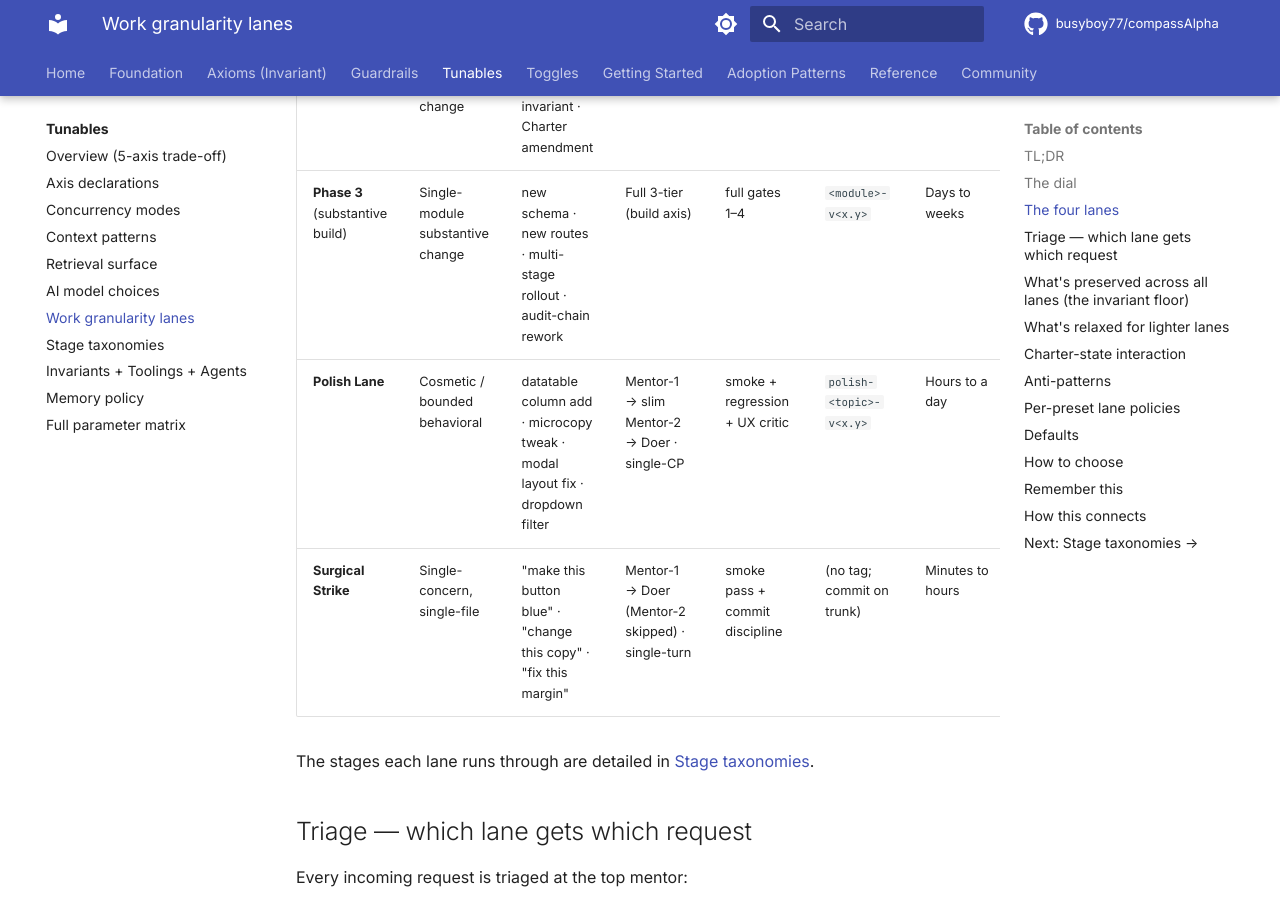
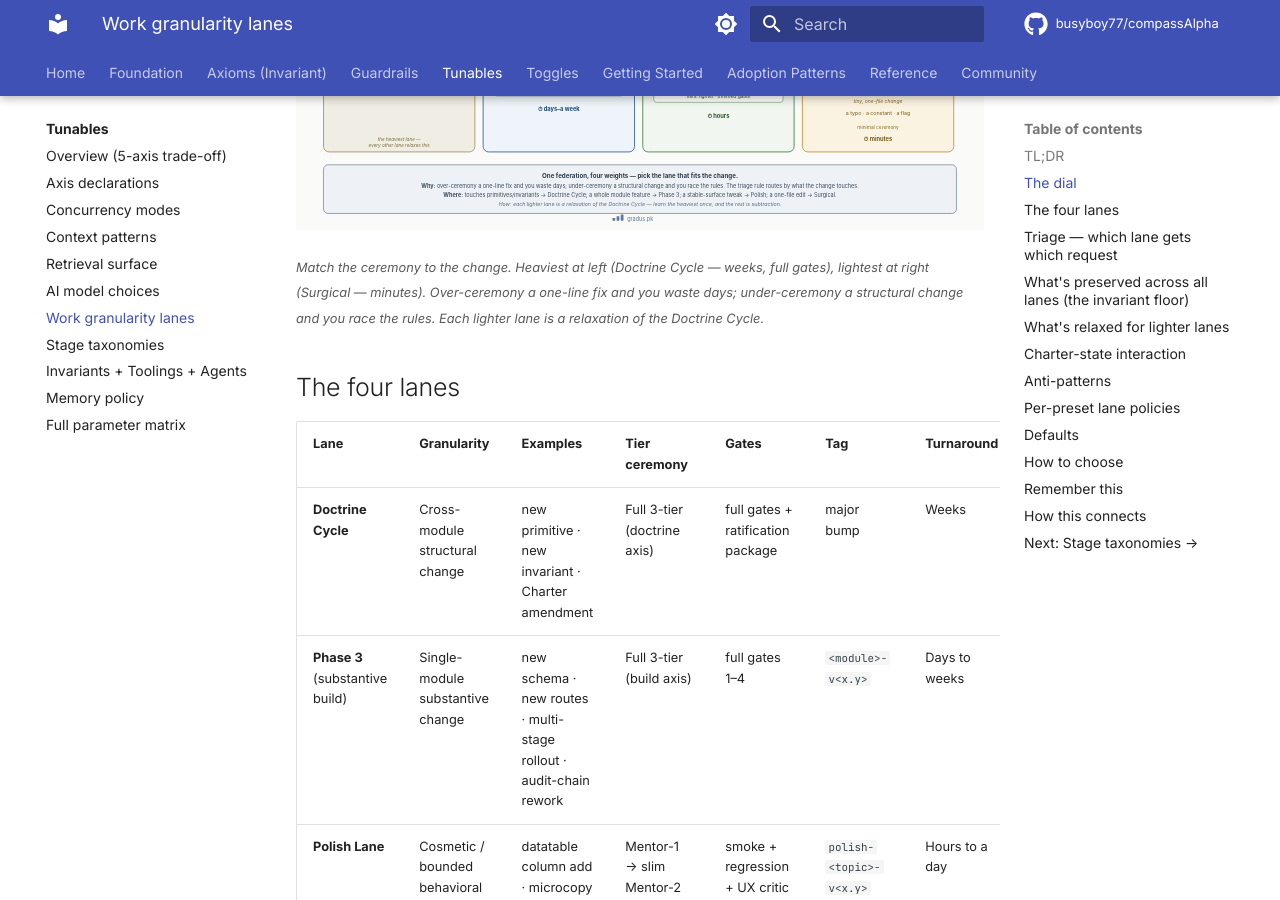
Before and after one commit to busyboy77/compassAlpha, an MkDocs documentation site: the page built from docs/03-tunables/work-granularity-lanes.md, in a window 1280 px wide and 900 px high, scrolled down 1088 px. Built offline with MkDocs 1.6.1 and Material for MkDocs 9.7.7, drawn with Linux system fonts in a browser that asks for light colours; comment, search, counter and statistics services are not loaded.

Commit message:
Item 3 (Batch A): three structural diagrams
New how/why/where illustrations (intrinsic width/height for the lightbox,
no meta-language): work-granularity lanes as a ceremony-to-size ladder;
the LOCKED<->UNLOCKED Charter alternation state machine; the three Charter
postures (LOCKED/UNLOCKED/DECOUPLED). Embedded on work-granularity-lanes,
cycle-toggles, and axis-declarations.

Co-Authored-By: Claude Opus 4.8 (1M context) <noreply@anthropic.com>

```diff
--- a/docs/03-tunables/work-granularity-lanes.md
+++ b/docs/03-tunables/work-granularity-lanes.md
@@ -17,6 +17,10 @@ A "lane" here is just a level of process ceremony — how many review steps, sig
 ## The dial
 
 Every project has all four lanes available structurally. The tunable is **which lanes a preset enables** and **the per-lane policies** (gate strictness, tag ceremony, status-grid requirements). Get the lane-set wrong — too few enabled — and the framework feels like over-engineering; get it right and it feels like the project's smartest tooling.
+
+![The four work-granularity lanes as a descending ceremony ladder — Doctrine Cycle, Phase 3, Polish, Surgical — heavier change and more ceremony to the left, lighter to the right](../assets/work-granularity-lanes.svg)
+
+<small>*Match the ceremony to the change. Heaviest at left (Doctrine Cycle — weeks, full gates), lightest at right (Surgical — minutes). Over-ceremony a one-line fix and you waste days; under-ceremony a structural change and you race the rules. Each lighter lane is a relaxation of the Doctrine Cycle.*</small>
 
 ## The four lanes
 
```
Also changed, not shown: docs/03-tunables/axis-declarations.md (+4 -0 lines), docs/04-toggles/cycle-toggles.md (+4 -0 lines), docs/assets/charter-postures.svg (added), docs/assets/cycle-alternation.svg (added), docs/assets/work-granularity-lanes.svg (added).
